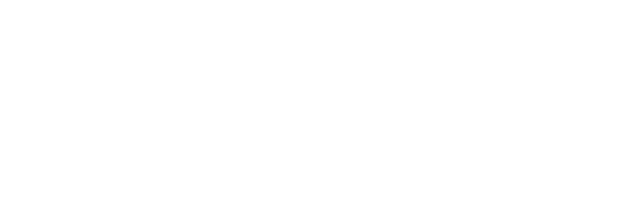
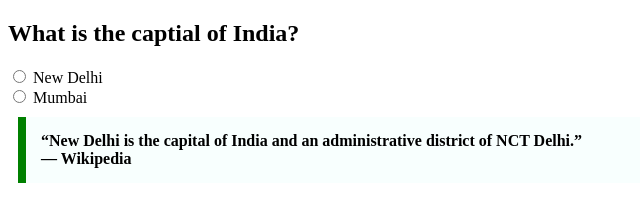
Before and after one commit to acciojob/trivia-VikasVerma-15, a website: page main.html in a window 1280 px wide. Shown: the whole page, without its empty margins (0-640 px from the left). Drawn offline with Linux system fonts and the light colour scheme.

Commit message:
created a submission

```diff
--- a/main.html
+++ b/main.html
@@ -3,11 +3,38 @@
 <html>
 
 <head>
+	<style>
+        blockquote {
+            max-width: 600px;
+            margin: 10px;
+            padding: 15px;
+            border-left: 8px solid green;
+            background-color: #f8fffe;
+            font-weight: bold;
+        }
+    </style>
 	<link rel="stylesheet" href="styles.css">
 </head>
 
 <body>
 	<!-- the entire body must be written by student -->
+	<h2>What is the captial of India?</h2>
+
+	<label>
+        <input type="radio" name="capital">
+        New Delhi
+    </label>
+    <br>
+    <label>
+        <input type="radio" name="capital">
+        Mumbai
+    </label>
+	<blockquote>
+        “New Delhi is the capital of India and an administrative district of NCT Delhi.”
+        <br>
+        — Wikipedia
+    </blockquote>
+
     <script type="text/javascript" src="./script.js">
 </script>
 
```
